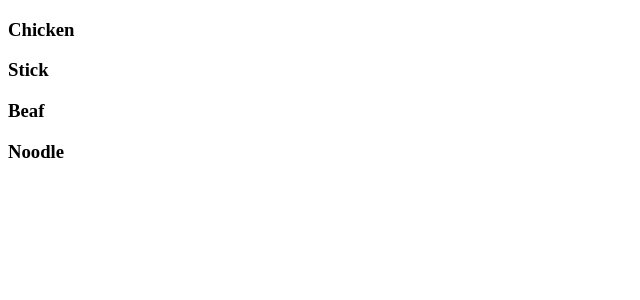
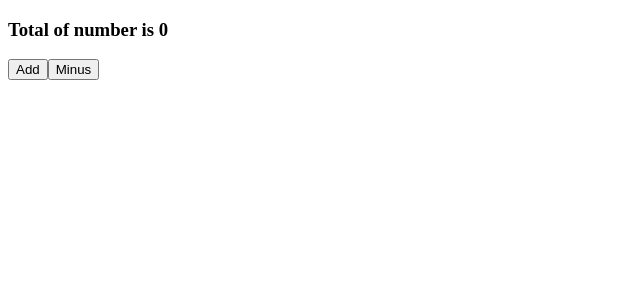
Before and after one commit to norictech-playground/react-movie-app_nomadcoders, a React (Create React App) app: page / in a window 1280 px wide. Shown: the top 300 px of the page, without its empty margins (0-640 px from the left). Built offline with nearby package versions, Linux system fonts and the light colour scheme.

Commit message:
class component and state

```diff
--- a/src/App.js
+++ b/src/App.js
@@ -1,33 +1,21 @@
 import React from 'react';
-import PropTypes from 'prop-types'
+// import PropTypes from 'prop-types'
 
-const foods = [
-  { name: "Chicken", },
-  { name: "Stick", },
-  { name: "Beaf", },
-  { name: "Noodle", },
-]
+class App extends React.Component {
+  state = {
+    count: 0
+  }
 
-function Food({ name }) {
-  return (
-    <h3>{ name }</h3>
-  )
-}
+  add = () => this.setState(current => ({ count: current.count + 1 })) // use current is a good pratice, current is equal to this.state
+  minus = () => this.setState(current => ({ count: current.count > 0 ? current.count - 1 : current.count }))
 
-Food.propTypes = {
-  name: PropTypes.string.isRequired
-}
-
-const renderFood = (food) => {
-  return <Food key={ food.name } name={ food.name } />
-}
-
-function App() {
-  return (
-    <div>
-      { foods.map(renderFood) }
+  render() {
+    return <div>
+      <h3>Total of number is { this.state.count }</h3>
+      <button onClick={ this.add }>Add</button>
+      <button onClick={ this.minus }>Minus</button>
     </div>
-  );
+  }
 }
 
 export default App;
```
Also changed, not shown: 1 other file (tests, documents, lock files or other folders).
